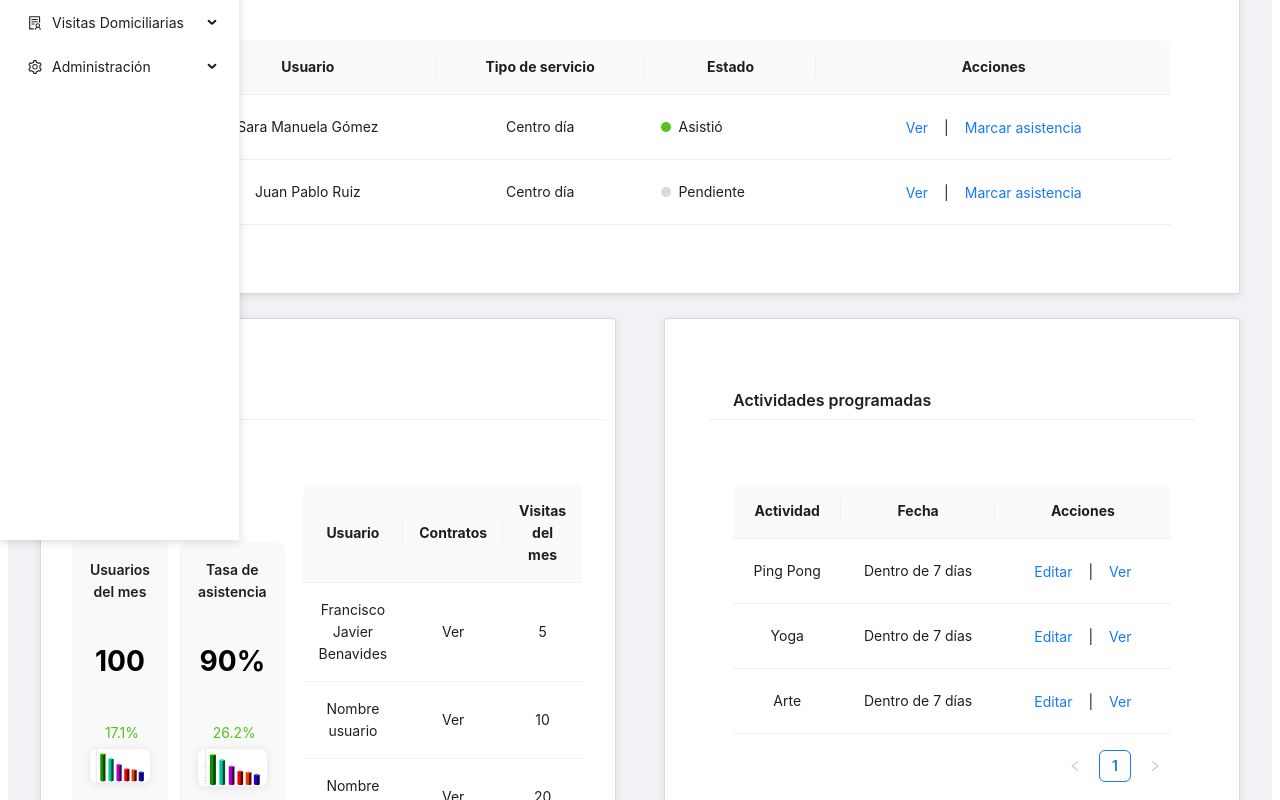
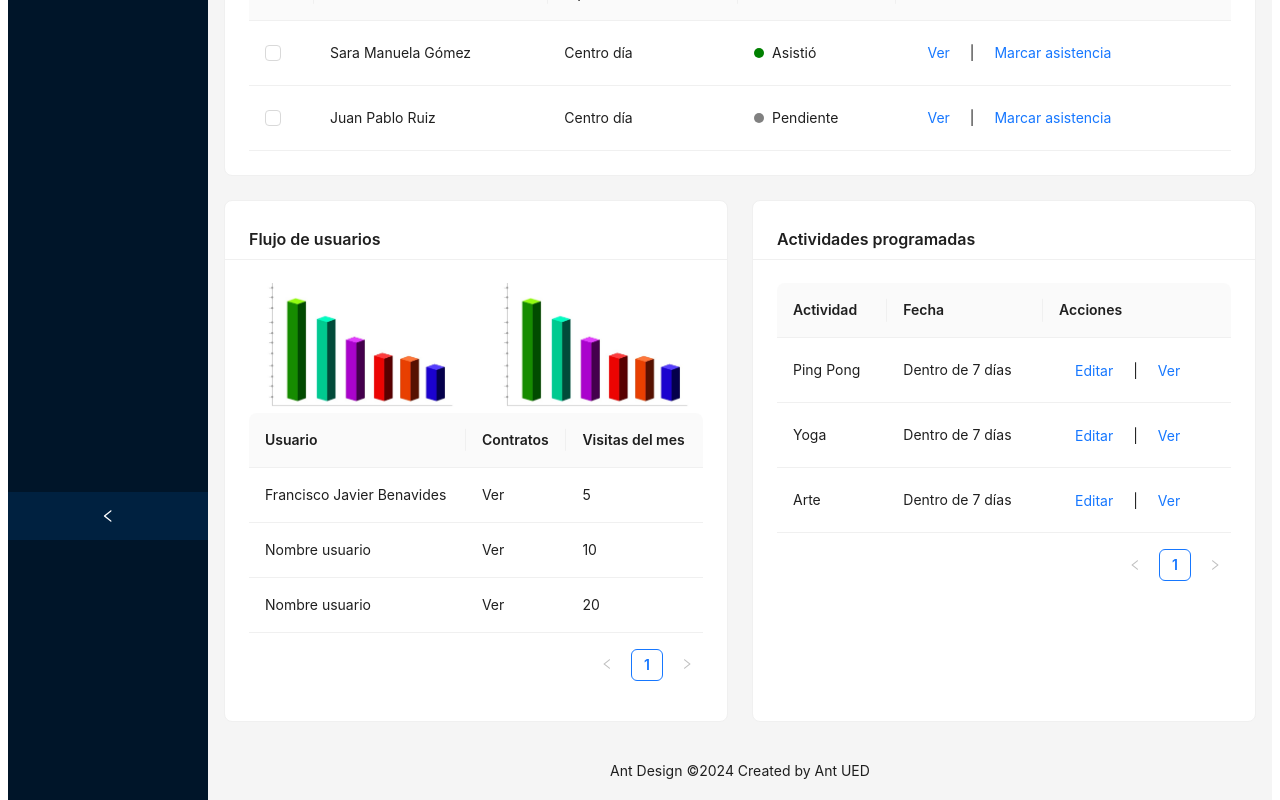
Before and after one commit to Davidvera27/CareLink, a React (Create React App) app in the folder frontend/: page /home in a window 1280 px wide. Shown: the part 260-1060 px from the top of the page. Built offline with nearby package versions, Linux system fonts and the light colour scheme; sample sign-in values are in the browser's storage.

Commit message:
Update Home.js

```diff
--- a/frontend/src/components/Home.js
+++ b/frontend/src/components/Home.js
@@ -1,28 +1,53 @@
-import React from "react";
-import GlobalHeader from "./GlobalHeader";
-import "../styles/Home.css";
+import React, { useState } from "react";
+import {
+  DesktopOutlined,
+  FileOutlined,
+  PieChartOutlined,
+  TeamOutlined,
+  UserOutlined,
+} from "@ant-design/icons";
+import { Breadcrumb, Layout, Menu, Table, Button, Typography, Checkbox, Card, Row, Col } from "antd";
 import Grafica1 from "../assets/Grafica1.jpg";
 import Grafica2 from "../assets/Grafica2.jpg";
-import { Card, Table, Button, Typography, Checkbox } from "antd";
 
+const { Header, Content, Footer, Sider } = Layout;
 const { Title } = Typography;
 
+function getItem(label, key, icon, children) {
+  return {
+    key,
+    icon,
+    children,
+    label,
+  };
+}
+
+const items = [
+  getItem("Tablero de Inicio", "1", <PieChartOutlined />),
+  getItem("Gestión de Usuarios", "sub1", <UserOutlined />, [
+    getItem("Nuevo Usuario", "2"),
+    getItem("Agregar Acudiente", "3"),
+    getItem("Detalles del Usuario", "4"),
+  ]),
+  getItem("Gestión de Actividades", "sub2", <DesktopOutlined />, [
+    getItem("Opción 1", "5"),
+    getItem("Opción 2", "6"),
+    getItem("Opción 3", "7"),
+  ]),
+  getItem("Visitas Domiciliarias", "sub3", <TeamOutlined />, [
+    getItem("Opción 1", "8"),
+    getItem("Opción 2", "9"),
+    getItem("Opción 3", "10"),
+  ]),
+  getItem("Administración", "11", <FileOutlined />),
+];
+
 const Home = () => {
+  const [collapsed, setCollapsed] = useState(false);
+
   const attendanceData = [
-    {
-      key: "1",
-      user: "Sara Manuela Gómez",
-      serviceType: "Centro día",
-      status: "Asistió",
-      statusColor: "green",
-    },
-    {
-      key: "2",
-      user: "Juan Pablo Ruiz",
-      serviceType: "Centro día",
-      status: "Pendiente",
-      statusColor: "gray",
-    },
+    { key: "1", user: "Sara Manuela Gómez", serviceType: "Centro día", status: "Asistió", statusColor: "green" },
+    { key: "2", user: "Juan Pablo Ruiz", serviceType: "Centro día", status: "Pendiente", statusColor: "gray" },
   ];
 
   const userFlowData = [
@@ -38,35 +63,16 @@ const Home = () => {
   ];
 
   const columnsAttendance = [
-    {
-      title: "",
-      dataIndex: "checkbox",
-      key: "checkbox",
-      render: () => <Checkbox />,
-    },
-    {
-      title: "Usuario",
-      dataIndex: "user",
-      key: "user",
-    },
-    {
-      title: "Tipo de servicio",
-      dataIndex: "serviceType",
-      key: "serviceType",
-    },
+    { title: "", dataIndex: "checkbox", key: "checkbox", render: () => <Checkbox /> },
+    { title: "Usuario", dataIndex: "user", key: "user" },
+    { title: "Tipo de servicio", dataIndex: "serviceType", key: "serviceType" },
     {
       title: "Estado",
       dataIndex: "status",
       key: "status",
       render: (text, record) => (
-        <div className="status">
-          <span
-            className={`status-dot ${record.statusColor}`}
-            style={{
-              backgroundColor:
-                record.statusColor === "green" ? "#52c41a" : "#d9d9d9",
-            }}
-          ></span>
+        <div>
+          <span style={{ backgroundColor: record.statusColor, borderRadius: "50%", display: "inline-block", width: 10, height: 10, marginRight: 8 }}></span>
           {text}
         </div>
       ),
@@ -76,9 +82,7 @@ const Home = () => {
       key: "actions",
       render: () => (
         <span>
-          <Button type="link">Ver</Button>
-          <span className="divider">|</span>
-          <Button type="link">Marcar asistencia</Button>
+          <Button type="link">Ver</Button> | <Button type="link">Marcar asistencia</Button>
         </span>
       ),
     },
@@ -98,132 +102,49 @@ const Home = () => {
       key: "actions",
       render: () => (
         <span>
-          <Button type="link">Editar</Button>
-          <span className="divider">|</span>
-          <Button type="link">Ver</Button>
+          <Button type="link">Editar</Button> | <Button type="link">Ver</Button>
         </span>
       ),
     },
   ];
 
   return (
-    <div className="home-page">
-      <GlobalHeader />
-      <div className="home-container">
-        {/* Card 1: Control de asistencia */}
-        <Card className="card-legacy attendance-control" bordered>
-          <div className="head">
-            <div className="title-wrapper">
-              <Title level={5}>Control de asistencia del día</Title>
+    <Layout style={{ minHeight: "100vh" }}>
+      <Sider collapsible collapsed={collapsed} onCollapse={(value) => setCollapsed(value)}>
+        <Menu theme="dark" defaultSelectedKeys={["1"]} mode="inline" items={items} />
+      </Sider>
+      <Layout>
+        <Header style={{ padding: 0, background: "#fff" }} />
+        <Content style={{ margin: "16px" }}>
+          <Breadcrumb style={{ margin: "16px 0" }}>
+            <Breadcrumb.Item>Inicio</Breadcrumb.Item>
+            <Breadcrumb.Item>Tablero de Inicio</Breadcrumb.Item>
+          </Breadcrumb>
+          <div style={{ display: "flex", flexDirection: "column", gap: 24 }}>
+            <Card title={<Title level={5}>Control de asistencia del día</Title>} extra={<Button type="primary">Agregar</Button>}>
+              <Table dataSource={attendanceData} columns={columnsAttendance} pagination={false} />
+            </Card>
+            <div style={{ display: "flex", gap: 24 }}>
+              <Card title={<Title level={5}>Flujo de usuarios</Title>} style={{ flex: 1 }}>
+                <Row gutter={[16, 16]}>
+                  <Col span={12}>
+                    <img src={Grafica1} alt="Gráfico Usuarios del Mes" style={{ width: "100%", height: "auto" }} />
+                  </Col>
+                  <Col span={12}>
+                    <img src={Grafica2} alt="Gráfico Tasa de Asistencia" style={{ width: "100%", height: "auto" }} />
+                  </Col>
+                </Row>
+                <Table dataSource={userFlowData} columns={columnsUserFlow} pagination={{ pageSize: 5 }} />
+              </Card>
+              <Card title={<Title level={5}>Actividades programadas</Title>} style={{ flex: 1 }}>
+                <Table dataSource={activitiesData} columns={columnsActivities} pagination={{ pageSize: 5 }} />
+              </Card>
             </div>
-            <Button type="primary" className="add-button">
-              Agregar
-            </Button>
           </div>
-          <div className="body">
-            <Table
-              dataSource={attendanceData}
-              columns={columnsAttendance}
-              pagination={false}
-              className="attendance-table"
-            />
-          </div>
-        </Card>
-
-        {/* Row for Card 2 and Card 3 */}
-        <div className="cards-row">
-          {/* Card 2: Flujo de usuarios */}
-          <Card className="card-legacy user-flow" bordered>
-            <div className="head">
-              <div className="title-wrapper">
-                <Title level={5}>Flujo de usuarios</Title>
-                <div className="more">
-                  <Button type="link" icon={<i className="icon-more" />} />
-                </div>
-              </div>
-            </div>
-            <div className="body">
-              <div className="horizontal-stats-block">
-                <div className="stat-item">
-                  <div className="stat-header">
-                    Usuarios del mes
-                    <span className="info-icon">
-                      <i className="icon-info-circle" />
-                    </span>
-                  </div>
-                  <div className="stat-body">
-                    <h3 className="stat-value">100</h3>
-                    <span className="stat-trend-value positive">17.1%</span>
-                  </div>
-                  <div className="stat-chart">
-                    <img
-                      src={Grafica1}
-                      alt="Gráfico Usuarios del Mes"
-                      className="stat-chart-image"
-                    />
-                  </div>
-                </div>
-                <div className="stat-item">
-                  <div className="stat-header">
-                    Tasa de asistencia
-                    <span className="info-icon">
-                      <i className="icon-info-circle" />
-                    </span>
-                  </div>
-                  <div className="stat-body">
-                    <h3 className="stat-value">90%</h3>
-                    <span className="stat-trend-value positive">26.2%</span>
-                  </div>
-                  <div className="stat-chart">
-                    <img
-                      src={Grafica2}
-                      alt="Gráfico Tasa de Asistencia"
-                      className="stat-chart-image"
-                    />
-                  </div>
-                </div>
-              </div>
-              <div className="table-container">
-                <Table
-                  dataSource={userFlowData}
-                  columns={columnsUserFlow}
-                  pagination={{
-                    defaultPageSize: 5,
-                    showSizeChanger: false,
-                    showQuickJumper: true,
-                  }}
-                  className="user-flow-table"
-                />
-              </div>
-            </div>
-          </Card>
-
-          {/* Card 3: Actividades programadas */}
-          <Card className="card-legacy scheduled-activities" bordered>
-            <div className="head">
-              <div className="title-wrapper">
-                <Title level={5}>Actividades programadas</Title>
-                <div className="more">
-                  <Button type="link" icon={<i className="icon-more" />} />
-                </div>
-              </div>
-            </div>
-            <div className="body">
-              <Table
-                dataSource={activitiesData}
-                columns={columnsActivities}
-                pagination={{
-                  defaultPageSize: 5,
-                  showSizeChanger: false,
-                  showQuickJumper: true,
-                }}
-                className="activities-table"
-              />
-            </div>
-          </Card>
-        </div>
-      </div>
-    </div>
+        </Content>
+        <Footer style={{ textAlign: "center" }}>Ant Design ©{new Date().getFullYear()} Created by Ant UED</Footer>
+      </Layout>
+    </Layout>
   );
 };
 
```
